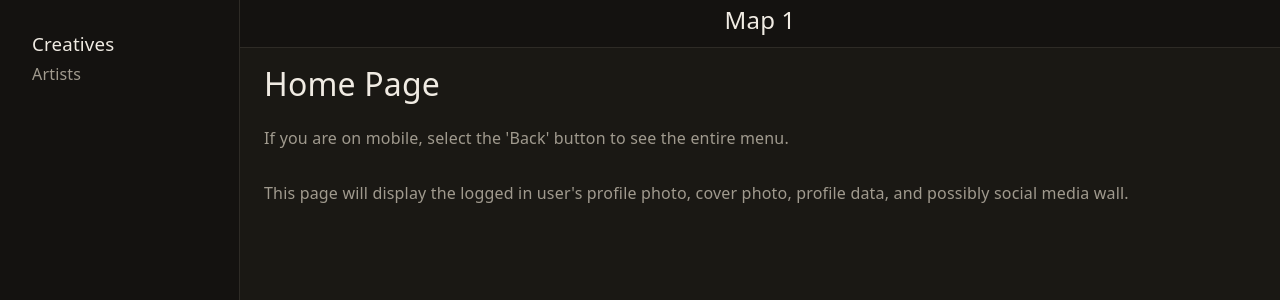
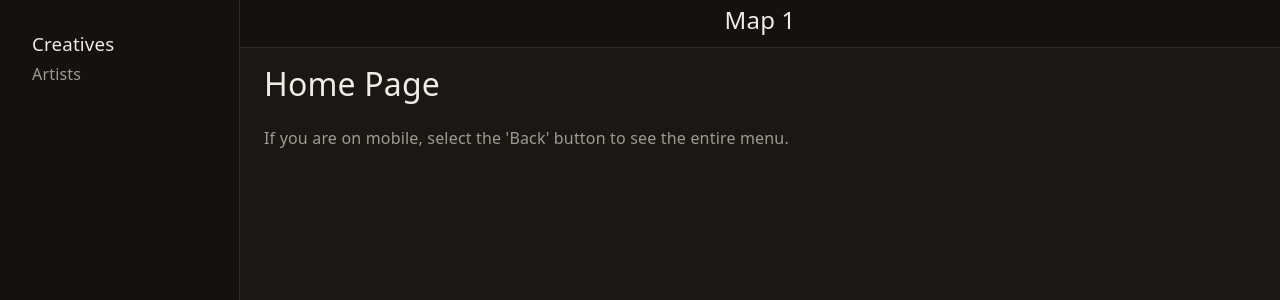
Before and after one commit to BillPiotrowski/code-samples, a React (Vite) app in the folder react-ios-nav/: page / in a window 1280 px wide. Shown: the top 300 px of the page. Built offline with nearby package versions, Linux system fonts and the light colour scheme.

Commit message:
cleanup and readme update.

```diff
--- a/react-ios-nav/src/Component/SplashScreen.module.scss
+++ b/react-ios-nav/src/Component/SplashScreen.module.scss
@@ -5,6 +5,7 @@
     height: 100vh;
     width: 100vw;
     padding: 0 6rem;
+    background-color: #000;
 
     img {
         margin: 0 auto;
--- a/react-ios-nav/src/Page/Index.tsx
+++ b/react-ios-nav/src/Page/Index.tsx
@@ -4,7 +4,6 @@ const Index: React.FC = _ => {
     return <NavListView title="Map 1">
         <h1>Home Page</h1>
         <p>If you are on mobile, select the 'Back' button to see the entire menu.</p>
-        <p>This page will display the logged in user's profile photo, cover photo, profile data, and possibly social media wall.</p>
     </NavListView>;
 }
 
```
Also changed, not shown: 1 other file (tests, documents, lock files or other folders).
